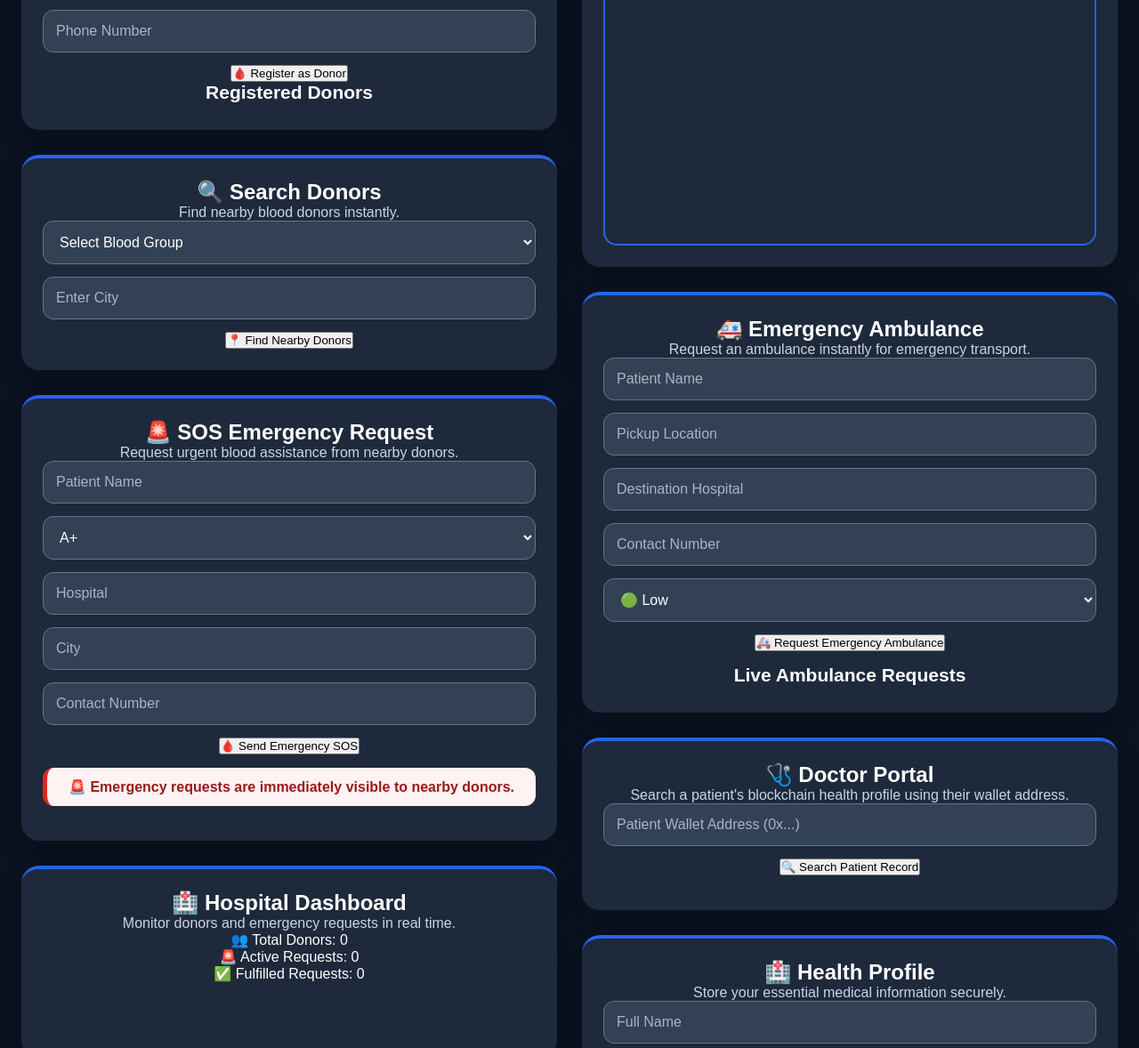
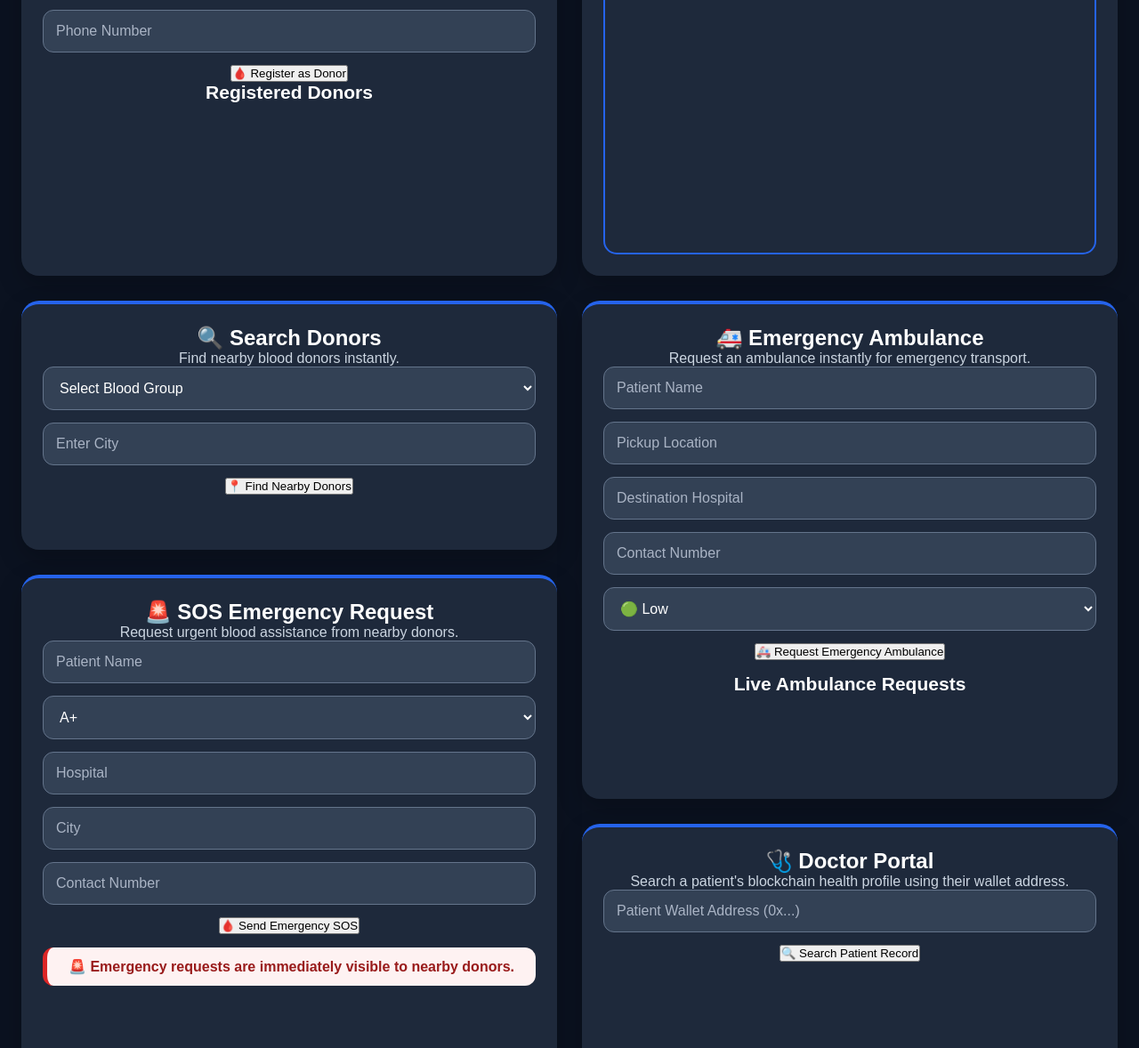
Before and after one commit to khanindradeka1993/lifelink, a website: page index.html in a window 1280 px wide. Shown: the part 1213-2391 px from the top of the page at 89% size. Drawn offline with nearby package versions, Linux system fonts and the light colour scheme; a script that the page names is missing.

Commit message:
Implement responsive card layout for desktop and mobile
Added responsive styles for desktop and mobile layouts, ensuring stable heights for cards and proper scrolling for dynamic lists.

```diff
--- a/style.css
+++ b/style.css
@@ -524,3 +524,177 @@ footer{
   overflow-x: hidden !important;
   padding-right: 6px !important;
 }
+
+
+/* =========================================================
+   LIFELINK DESKTOP CARD LAYOUT FIX
+   ---------------------------------------------------------
+   Desktop:
+   - 5 large cards use a stable height
+   - 5 smaller cards use a stable height
+   - Dynamic donor/SOS/ambulance lists scroll INSIDE cards
+   - Prevents cards from growing downward
+   Mobile/tablet:
+   - Existing responsive/mobile layout is preserved
+   ========================================================= */
+@media (min-width: 900px) {
+
+  /* Keep the two-column desktop dashboard */
+  .desktop-dashboard {
+    display: grid !important;
+    grid-template-columns: minmax(0, 1fr) minmax(0, 1fr) !important;
+    gap: 28px !important;
+    align-items: start !important;
+  }
+
+  .left-column,
+  .right-column {
+    display: flex !important;
+    flex-direction: column !important;
+    gap: 28px !important;
+    min-width: 0 !important;
+  }
+
+  /* Every dashboard card gets a predictable box */
+  .desktop-dashboard .card {
+    width: 100% !important;
+    min-width: 0 !important;
+    box-sizing: border-box !important;
+    margin: 0 !important;
+    overflow: hidden !important;
+    flex: 0 0 auto !important;
+  }
+
+  /*
+     LARGE CARDS
+     1. Blood Donor Registration
+     2. SOS Emergency Request
+     3. Nearby Donor Map
+     4. Emergency Ambulance
+     5. Health Profile
+  */
+  .left-column > .card:nth-child(1),
+  .left-column > .card:nth-child(3),
+  .right-column > .card:nth-child(1),
+  .right-column > .card:nth-child(2),
+  .right-column > .card:nth-child(4) {
+    height: 560px !important;
+    min-height: 560px !important;
+    max-height: 560px !important;
+  }
+
+  /*
+     SMALL CARDS
+     Search Donors, Hospital Dashboard, Analytics Dashboard,
+     AI Emergency Assistant and Doctor Portal.
+  */
+  .left-column > .card:nth-child(2),
+  .left-column > .card:nth-child(4),
+  .left-column > .card:nth-child(5),
+  .left-column > .card:nth-child(6),
+  .right-column > .card:nth-child(3) {
+    height: 280px !important;
+    min-height: 280px !important;
+    max-height: 280px !important;
+  }
+
+  /* Nearby map must fit inside its fixed card */
+  #map {
+    width: 100% !important;
+    height: 470px !important;
+    max-height: 470px !important;
+    box-sizing: border-box !important;
+  }
+
+  /*
+     Dynamic lists scroll internally.
+     The outer card therefore never grows when more records arrive.
+  */
+  #registeredDonorsList,
+  #registeredDonorList {
+    max-height: 185px !important;
+    height: 185px !important;
+    overflow-y: auto !important;
+    overflow-x: hidden !important;
+    padding-right: 8px !important;
+    box-sizing: border-box !important;
+  }
+
+  #requestList {
+    max-height: 145px !important;
+    height: 145px !important;
+    overflow-y: auto !important;
+    overflow-x: hidden !important;
+    padding-right: 8px !important;
+    box-sizing: border-box !important;
+  }
+
+  #ambulanceList {
+    max-height: 155px !important;
+    height: 155px !important;
+    overflow-y: auto !important;
+    overflow-x: hidden !important;
+    padding-right: 8px !important;
+    box-sizing: border-box !important;
+  }
+
+  /* Make scrolling visually clean */
+  #registeredDonorsList::-webkit-scrollbar,
+  #registeredDonorList::-webkit-scrollbar,
+  #requestList::-webkit-scrollbar,
+  #ambulanceList::-webkit-scrollbar {
+    width: 6px;
+  }
+
+  #registeredDonorsList::-webkit-scrollbar-thumb,
+  #registeredDonorList::-webkit-scrollbar-thumb,
+  #requestList::-webkit-scrollbar-thumb,
+  #ambulanceList::-webkit-scrollbar-thumb {
+    border-radius: 10px;
+    background: #64748B;
+  }
+
+  /* AI output should scroll instead of stretching the card */
+  #aiResponse {
+    max-height: 100px !important;
+    overflow-y: auto !important;
+    overflow-x: hidden !important;
+  }
+}
+
+
+/* =========================================================
+   MOBILE SAFETY
+   ---------------------------------------------------------
+   Do NOT force fixed desktop card heights on phones.
+   The mobile dashboard remains one card after another and
+   dynamic content can use its natural height.
+   ========================================================= */
+
+@media (max-width: 899px) {
+
+  .desktop-dashboard .card {
+    height: auto !important;
+    min-height: 0 !important;
+    max-height: none !important;
+    overflow: visible !important;
+  }
+
+  #map {
+    max-height: none !important;
+  }
+
+  #registeredDonorsList,
+  #registeredDonorList,
+  #requestList,
+  #ambulanceList {
+    height: auto !important;
+    max-height: none !important;
+    overflow: visible !important;
+  }
+
+  #aiResponse {
+    max-height: none !important;
+    overflow: visible !important;
+  }
+}
```
